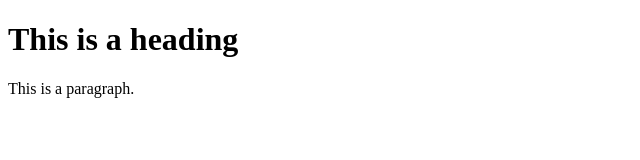
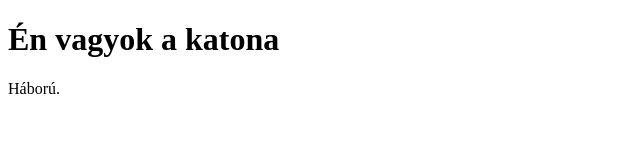
Before and after one commit to ErwinHolka17/Erwin, a plain HTML site: page index.htm in a window 1280 px wide. Shown: the whole page, without its empty margins (0-640 px from the left). Drawn offline with Linux system fonts and the light colour scheme.

Commit message:
Update index.htm

```diff
--- a/index.htm
+++ b/index.htm
@@ -3,8 +3,8 @@
 <title>HTML Tutorial</title>
 <body>
 
-<h1>This is a heading</h1>
-<p>This is a paragraph.</p>
+<h1>Én vagyok a katona</h1>
+<p>Háború.</p>
 
 </body>
 </html>
```
